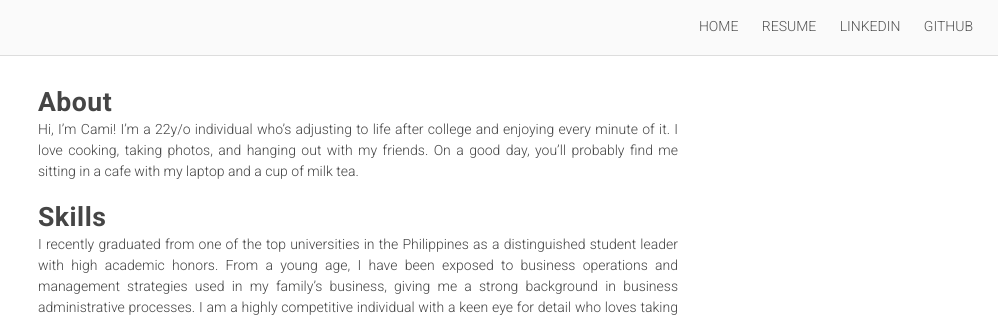
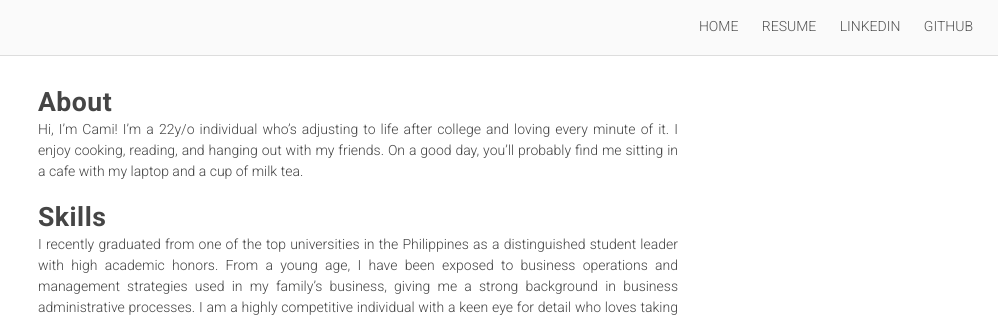
Before and after one commit to diezcami/diezcami.github.io, a Jekyll site: the page built from resume.markdown, in a window 1280 px wide. Shown: the top 317 px of the page, without its empty margins (282-1280 px from the left). Built offline with Jekyll 4.4.1, drawn with Linux system fonts in a browser that asks for light colours; nearby versions of some CDN libraries.

Commit message:
Minor bio edit

```diff
--- a/resume.markdown
+++ b/resume.markdown
@@ -5,7 +5,7 @@ permalink: /resume/
 notitle: true
 ---
 # About
-Hi, I'm Cami! I'm a 22y/o individual who's adjusting to life after college and enjoying every minute of it. I love cooking, taking photos, and hanging out with my friends. On a good day, you'll probably find me sitting in a cafe with my laptop and a cup of milk tea.
+Hi, I'm Cami! I'm a 22y/o individual who's adjusting to life after college and loving every minute of it. I enjoy cooking, reading, and hanging out with my friends. On a good day, you'll probably find me sitting in a cafe with my laptop and a cup of milk tea.
 
 # Skills
 I recently graduated from one of the top universities in the Philippines as a distinguished student leader with high academic honors. From a young age, I have been exposed to business operations and management strategies used in my family's business, giving me a strong background in business administrative processes. I am a highly competitive individual with a keen eye for detail who loves taking on challenges alongside other people.
```
